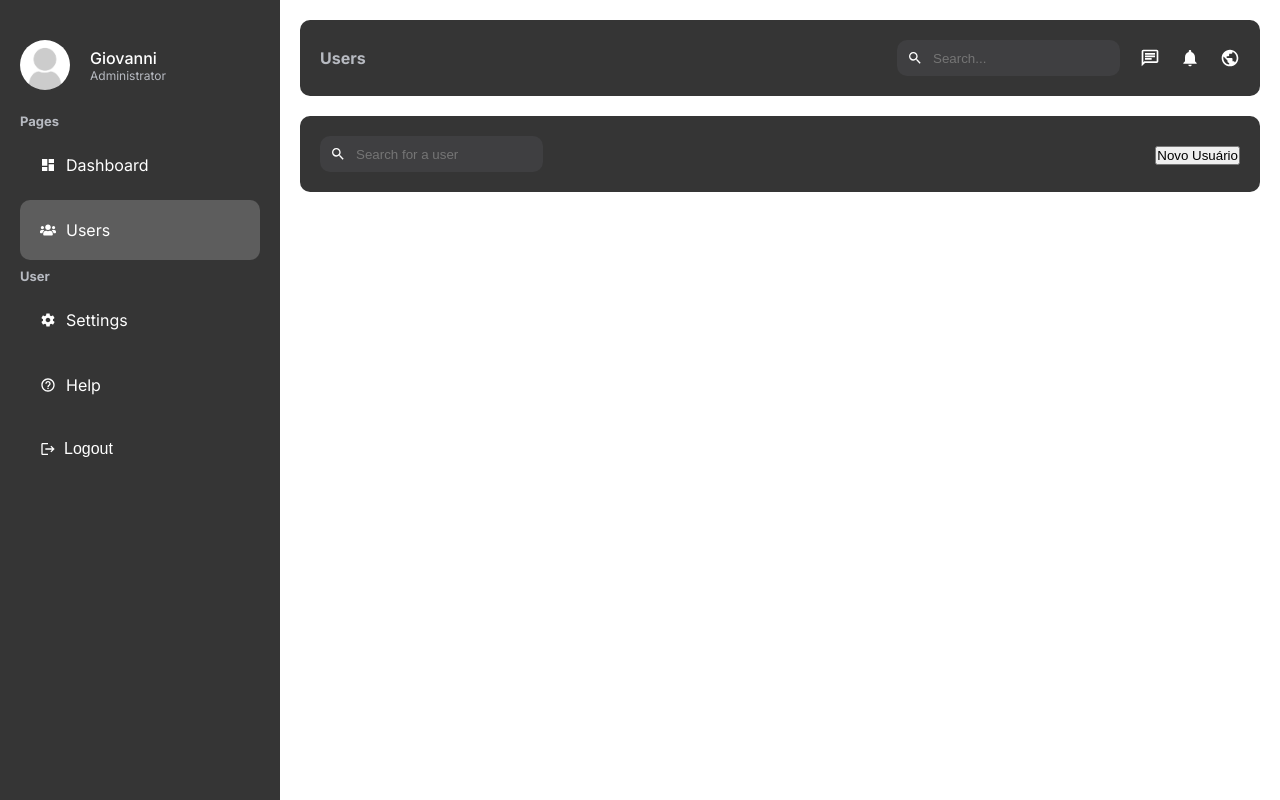
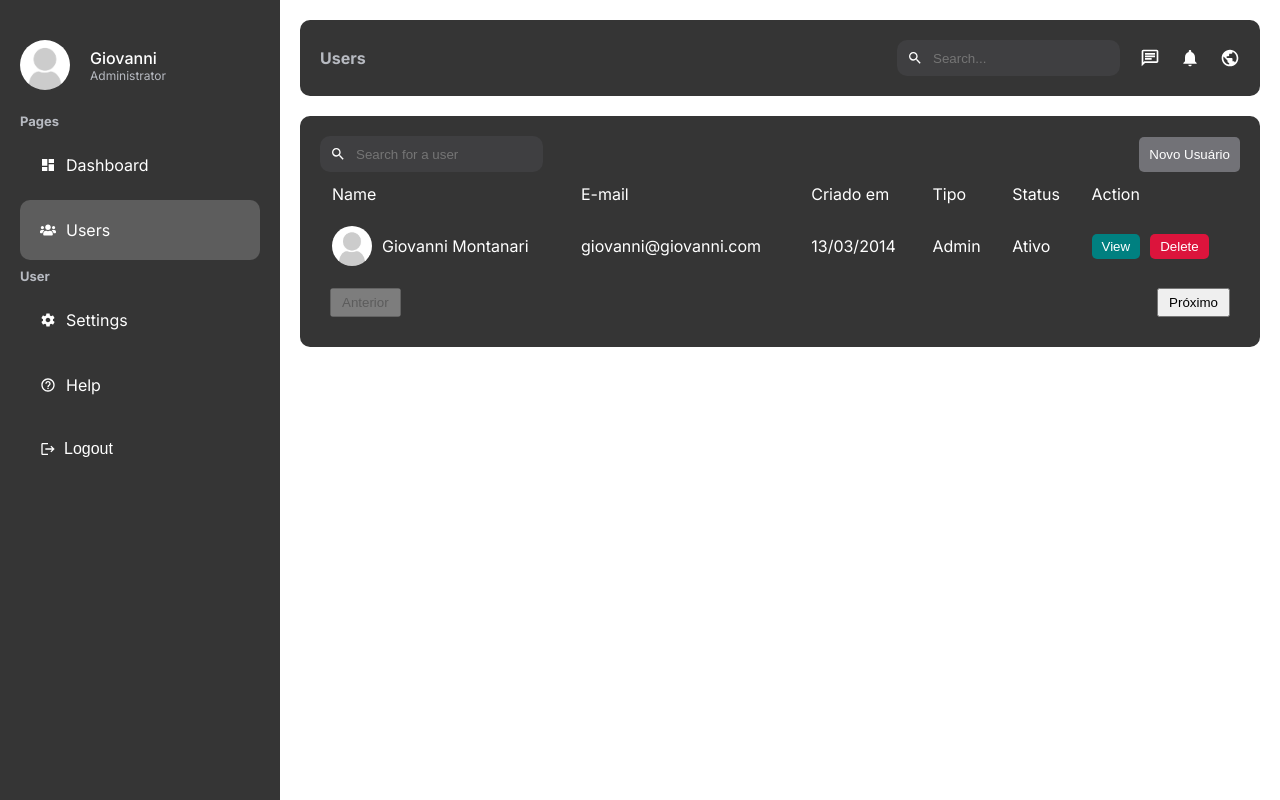
Before and after one commit to giiomontanari/dashboard_next, a Next.js app: page /dashboard/users in a window 1280 px wide. Built offline with nearby package versions, Linux system fonts and the light colour scheme.

Commit message:
add users page and add users page

```diff
--- a/app/dashboard/users/page.tsx
+++ b/app/dashboard/users/page.tsx
@@ -1,5 +1,7 @@
 import Link from "next/link";
+import Image from "next/image";
 import Search from "../../ui/dashboard/search/search";
+import Pagination from "../../ui/dashboard/pagination/pagination";
 import styles from "../../ui/dashboard/users/users.module.css";
 
 const UsersPage = () => {
@@ -11,7 +13,51 @@ const UsersPage = () => {
           <button className={styles.addButton}>Novo Usuário</button>
         </Link>
       </div>
-      <table className={styles.table}></table>
+      <table className={styles.table}>
+        <thead>
+          <tr>
+            <td>Name</td>
+            <td>E-mail</td>
+            <td>Criado em</td>
+            <td>Tipo</td>
+            <td>Status</td>
+            <td>Action</td>
+          </tr>
+        </thead>
+        <tbody>
+          <tr>
+            <td>
+              <div className={styles.user}>
+                <Image
+                  src="/noavatar.png"
+                  alt=""
+                  width={40}
+                  height={40}
+                  className={styles.userImage}
+                />
+                <p>Giovanni Montanari</p>
+              </div>
+            </td>
+            <td>giovanni@giovanni.com</td>
+            <td>13/03/2014</td>
+            <td>Admin</td>
+            <td>Ativo</td>
+            <td>
+              <div className={styles.buttons}>
+                <Link href="/">
+                  <button className={`${styles.button} ${styles.view}`}>
+                    View
+                  </button>
+                </Link>
+                <button className={`${styles.button} ${styles.delete}`}>
+                  Delete
+                </button>
+              </div>
+            </td>
+          </tr>
+        </tbody>
+      </table>
+      <Pagination />
     </div>
   );
 };
--- /dev/null
+++ b/app/ui/dashboard/pagination/pagination.jsx
@@ -0,0 +1,13 @@
+import styles from "./pagination.module.css";
+const Pagination = () => {
+  return (
+    <div className={styles.container}>
+      <button className={styles.button} disabled>
+        Anterior
+      </button>
+      <button className={styles.button}>Próximo</button>
+    </div>
+  );
+};
+
+export default Pagination;
--- /dev/null
+++ b/app/ui/dashboard/pagination/pagination.module.css
@@ -0,0 +1,14 @@
+.container {
+    padding: 10px;
+    display: flex;
+    justify-content: space-between;
+}
+
+.button {
+    padding: 5px 10px;
+    cursor: pointer;
+}
+
+.button:disabled {
+    cursor: not-allowed;
+}
--- /dev/null
+++ b/app/ui/dashboard/users/addUser/addUser.module.css
@@ -0,0 +1,3 @@
+.container {
+
+}
--- a/app/ui/dashboard/users/users.module.css
+++ b/app/ui/dashboard/users/users.module.css
@@ -10,3 +10,52 @@
     align-items: center;
     justify-content: space-between;
 }
+
+.addButton {
+    padding: 10px;
+    background-color: #727277;
+    color: var(--text);
+    border: none;
+    border-radius: 5px;
+    cursor: pointer;
+}
+
+.table {
+    width: 100%;
+}
+
+.table td {
+    padding: 10px;
+}
+
+.user {
+    display: flex;
+    align-items: center;
+    gap: 10px;
+}
+
+.userImage {
+    border-radius: 50%;
+    object-fit: cover;
+}
+
+.buttons {
+    display: flex;
+    gap: 10px;
+}
+
+.button {
+    padding: 5px 10px;
+    border-radius: 5px;
+    color: var(--text);
+    border: none;
+    cursor: pointer;
+}
+
+.view {
+    background-color: teal;
+}
+
+.delete {
+    background-color: crimson;
+}
```
Also changed, not shown: app/dashboard/users/add/page.jsx (added, +13 -0 lines).
